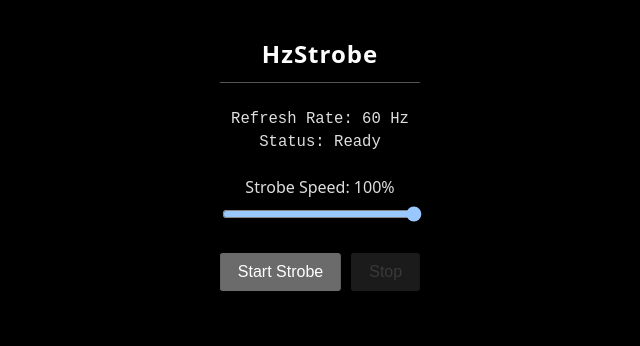
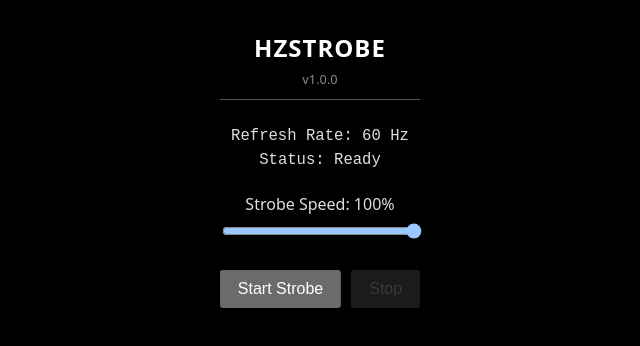
Before and after one commit to psampir/hzstrobe, a website built with Vite: page index.html in a window 1280 px wide. Both pictures are taken after a click on the button "I Understand & Continue". Shown: the whole page, without its empty margins (320-960 px from the left). Built offline with nearby package versions, Linux system fonts and the light colour scheme.

Commit message:
feat: add app version display and update version to 1.0.0

```diff
--- a/index.html
+++ b/index.html
@@ -22,6 +22,7 @@
 
       <div id="controls" class="hidden">
         <h1 class="app-title">HzStrobe</h1>
+        <div id="appVersion" class="app-version"></div>
         <div class="stats">
           <div>Refresh Rate: <span id="hzDisplay">--</span> Hz</div>
           <div>Status: <span id="statusDisplay">Ready</span></div>
--- a/package.json
+++ b/package.json
@@ -1,7 +1,7 @@
 {
   "name": "hzstrobe",
   "private": true,
-  "version": "0.0.0",
+  "version": "1.0.0",
   "type": "module",
   "scripts": {
     "dev": "vite",
--- a/src/main.ts
+++ b/src/main.ts
@@ -12,6 +12,7 @@ const hzDisplay = document.getElementById('hzDisplay')!;
 const statusDisplay = document.getElementById('statusDisplay')!;
 const speedSlider = document.getElementById('speedSlider') as HTMLInputElement;
 const speedValue = document.getElementById('speedValue')!;
+const appVersion = document.getElementById('appVersion')!;
 
 // --- State ---
 let isRunning = false;
@@ -34,6 +35,9 @@ function resize() {
 }
 window.addEventListener('resize', resize);
 resize();
+
+// Set Version
+appVersion.textContent = `v${__APP_VERSION__}`;
 
 // --- Core Loop ---
 function loop(currentTime: number) {
--- a/src/style.css
+++ b/src/style.css
@@ -102,11 +102,19 @@ canvas {
 }
 
 .app-title {
-  margin: 0 0 15px 0;
+  margin: 0;
+  line-height: 1;
   font-size: 1.5em;
   font-weight: bold;
   letter-spacing: 1px;
+  text-transform: uppercase;
   color: #fff;
+}
+
+.app-version {
+  font-size: 0.8em;
+  color: #888;
+  margin-bottom: 15px;
   border-bottom: 1px solid #555;
   padding-bottom: 10px;
 }
--- /dev/null
+++ b/src/vite-env.d.ts
@@ -0,0 +1,3 @@
+/// <reference types="vite/client" />
+
+declare const __APP_VERSION__: string;
--- a/vite.config.ts
+++ b/vite.config.ts
@@ -1,5 +1,11 @@
 import { defineConfig } from 'vite'
+import { readFileSync } from 'fs'
+
+const packageJson = JSON.parse(readFileSync('./package.json', 'utf-8'))
 
 export default defineConfig({
   base: '/hzstrobe/',
+  define: {
+    __APP_VERSION__: JSON.stringify(packageJson.version),
+  },
 })
```
